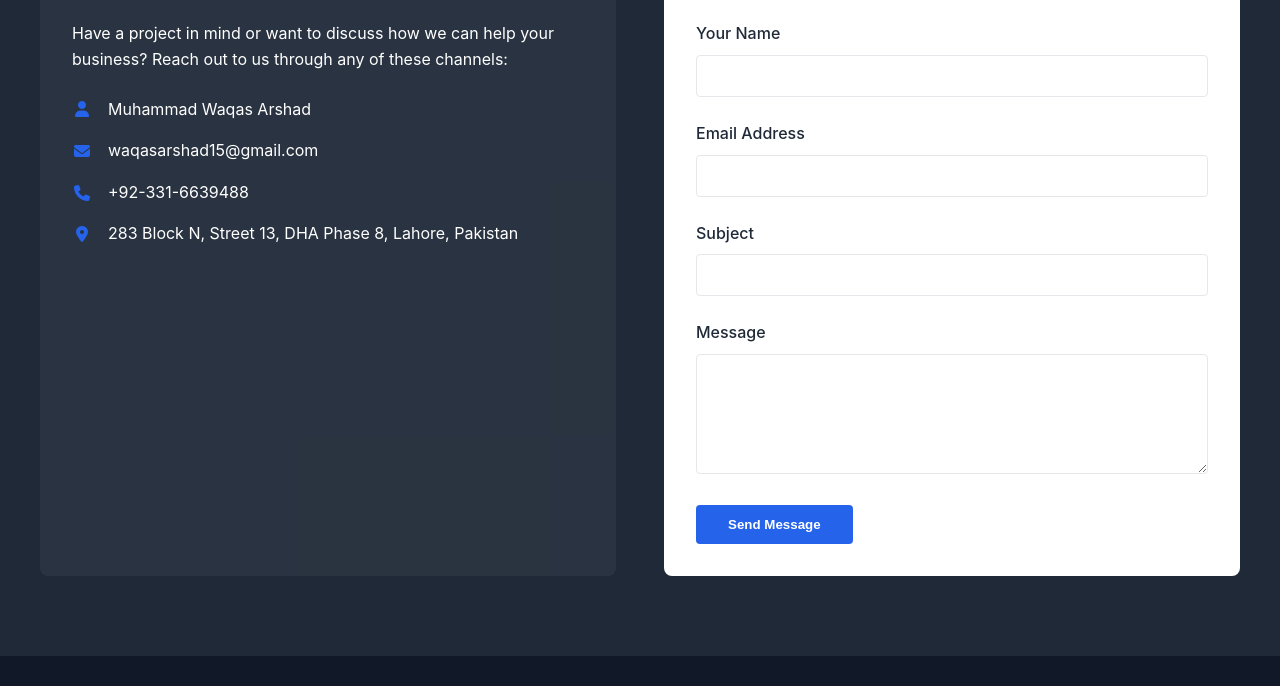
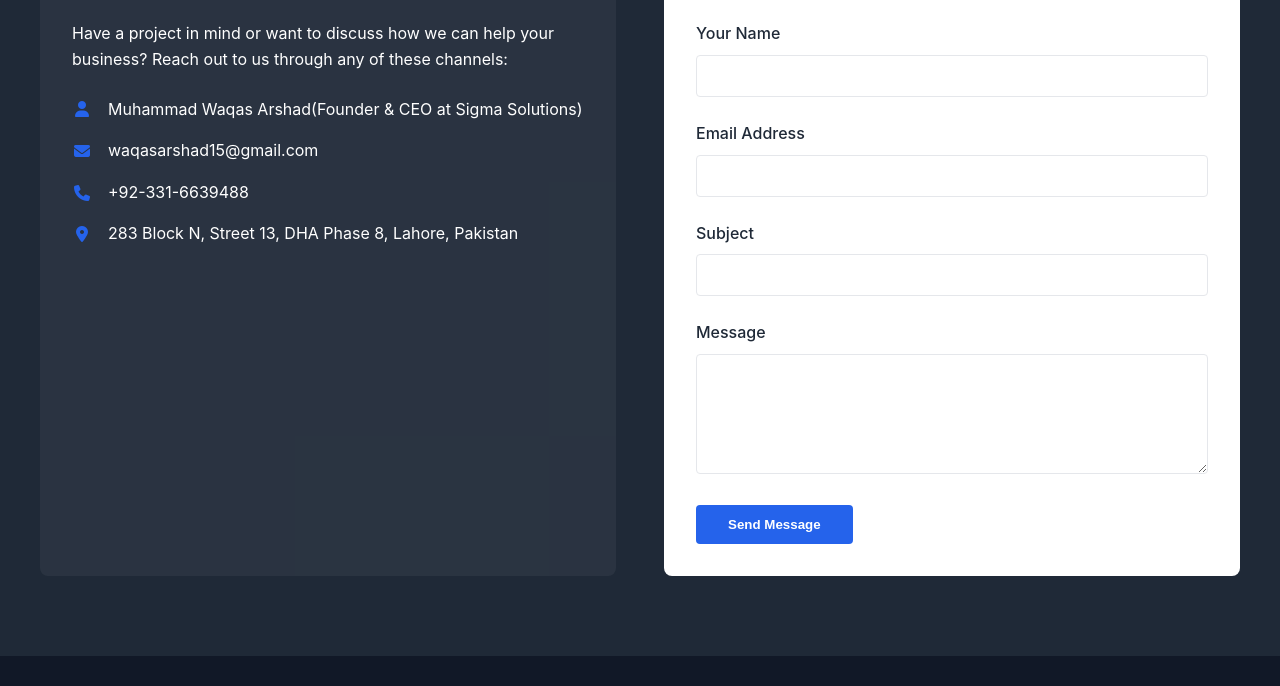
Before and after one commit to sigma-soluiton/home, a plain HTML site: page index.html in a window 1280 px wide. Shown: the part 4054-4740 px from the top of the page. Drawn offline with Linux system fonts and the light colour scheme.

Commit message:
Update index.html

```diff
--- a/index.html
+++ b/index.html
@@ -775,7 +775,8 @@
         <p>Have a project in mind or want to discuss how we can help your business? Reach out to us through any of these channels:</p>
         <div class="contact-item" style="margin-top: 1.5rem;">
           <i class="fas fa-user"></i>
-          <span>Muhammad Waqas Arshad</span>
+          <span>Muhammad Waqas Arshad </span>
+           <p> (Founder & CEO at Sigma Solutions)</p>
         </div>
         <div class="contact-item">
           <i class="fas fa-envelope"></i>
```
